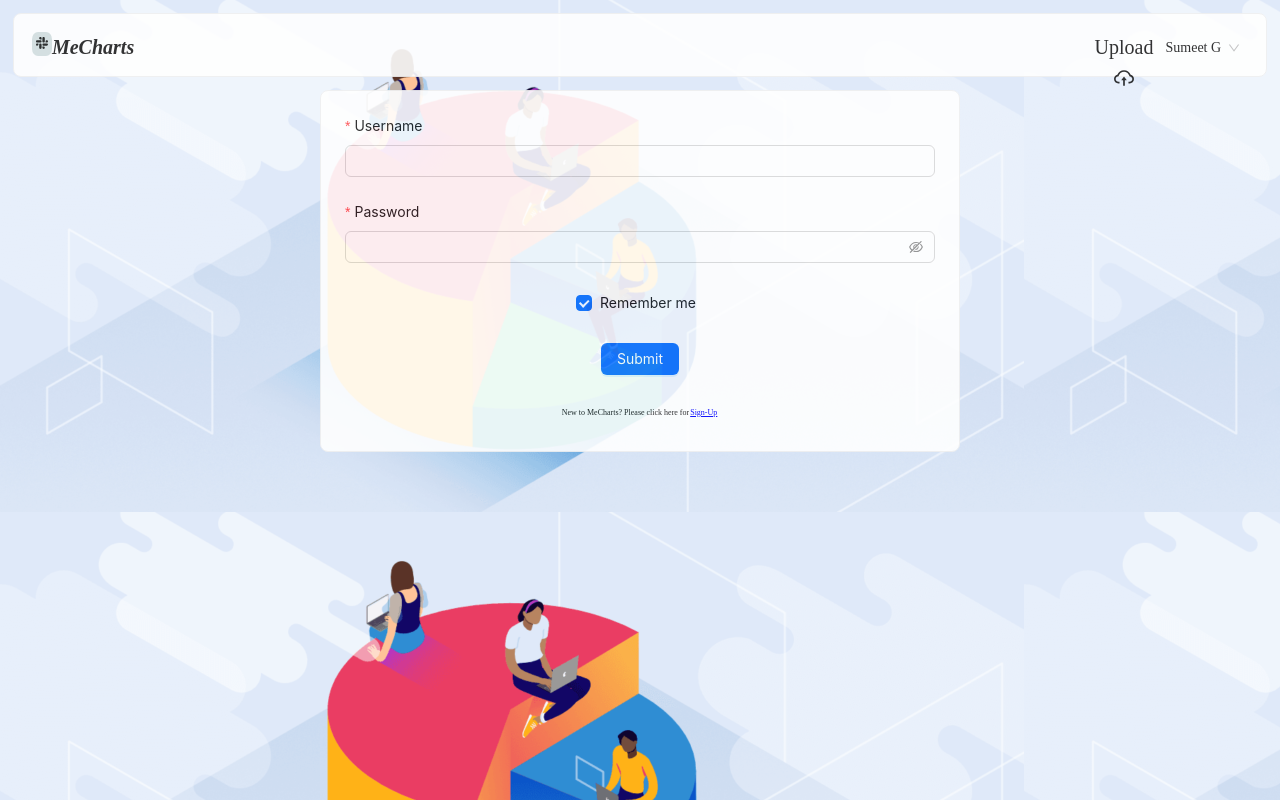
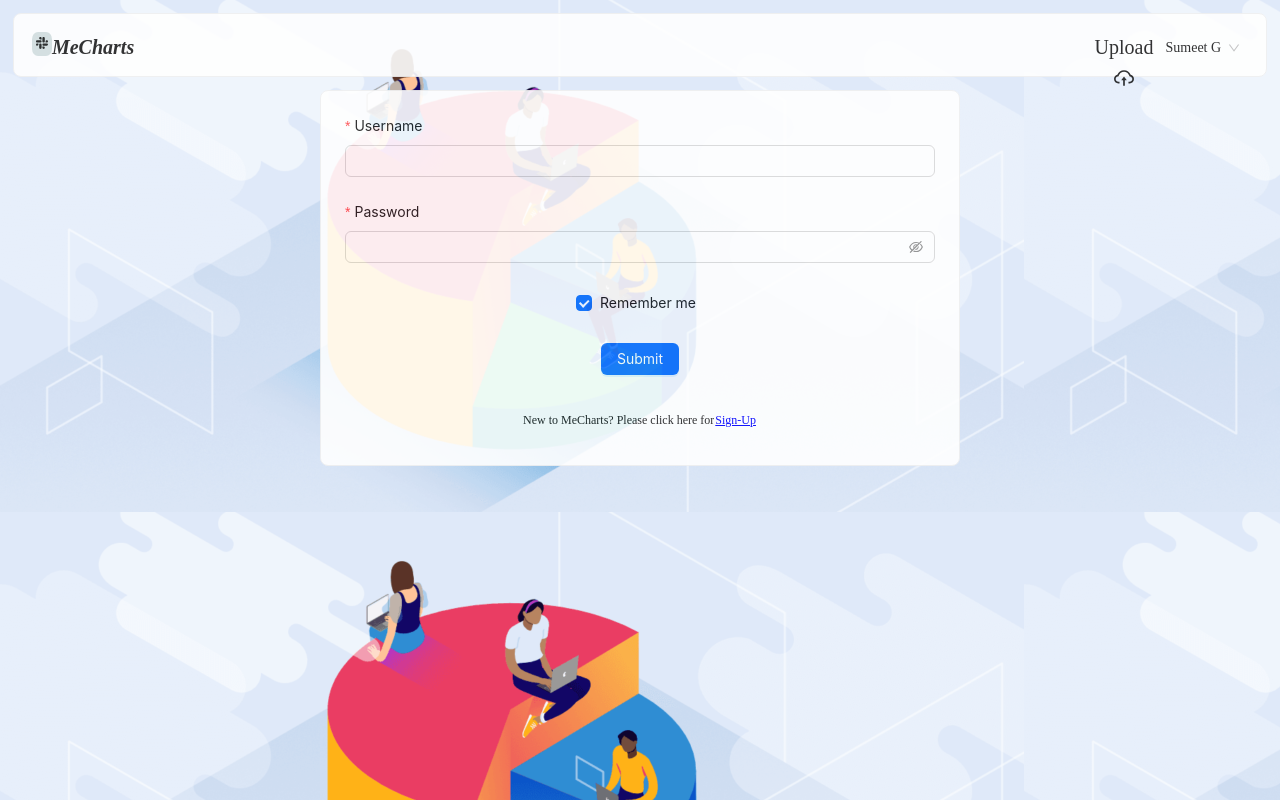
Before and after one commit to Sumeetgolasangi/Mecharts-Reactjs, a React (Create React App) app: page /login in a window 1280 px wide. Built offline with nearby package versions, Linux system fonts and the light colour scheme.

Commit message:
new changes

```diff
--- a/src/components/login/index.tsx
+++ b/src/components/login/index.tsx
@@ -50,7 +50,7 @@ const Login = () => {
       </Form>
       <div className="signup">
         <p className="para">New to MeCharts? Please click here for</p>
-        <a href="/signup" className="button">
+        <a href="/signup" className="button" style={{fontSize:"12px"}}>
           Sign-Up
         </a>
       </div>
--- a/src/components/login/login.css
+++ b/src/components/login/login.css
@@ -2,14 +2,16 @@
   margin: auto;
   width: 50vw;
   opacity: 0.9;
-  .para {
-    font-size: 12px;
-    font-family: "Poppins";
-  }
+
   .signup {
     display: flex;
     justify-content: center;
     align-items: center;
+
+    .para {
+      font-size: 12px;
+      font-family: "Poppins";
+    }
     .button {
       background-color: white;
       color: blue;
--- a/src/components/signup/index.tsx
+++ b/src/components/signup/index.tsx
@@ -64,7 +64,7 @@ const SignUp = () => {
       </Form>
       <div className="signup">
         <p className="para">already have account in MeCharts? Please click here for</p>
-        <a href="/login" className="button">
+        <a href="/login" className="button" style={{fontSize:"12px"}}>
           Login
         </a>
       </div>
--- a/src/components/signup/signup.css
+++ b/src/components/signup/signup.css
@@ -2,10 +2,7 @@
     margin: auto;
     width: 50vw;
     opacity: 0.9;
-    .para {
-      font-size: 8px;
-      font-family: "Poppins";
-    }
+
     .signup {
       display: flex;
       justify-content: center;
@@ -18,5 +15,9 @@
         text-decoration: underline;
         border: 1px solid white;
       }
+      .para {
+        font-size: 12px;
+        font-family: "Poppins";
+      }
     }
   }
```
